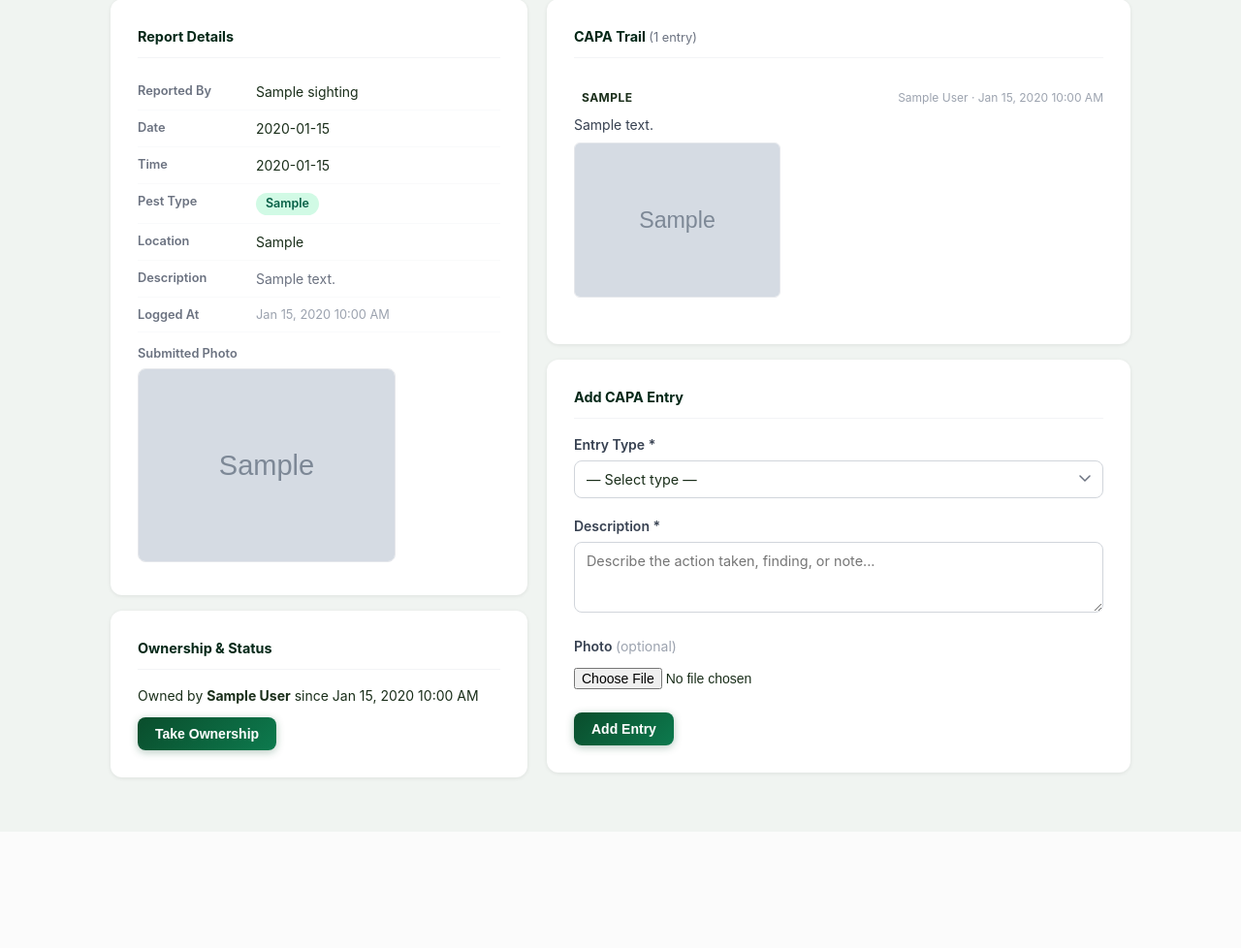
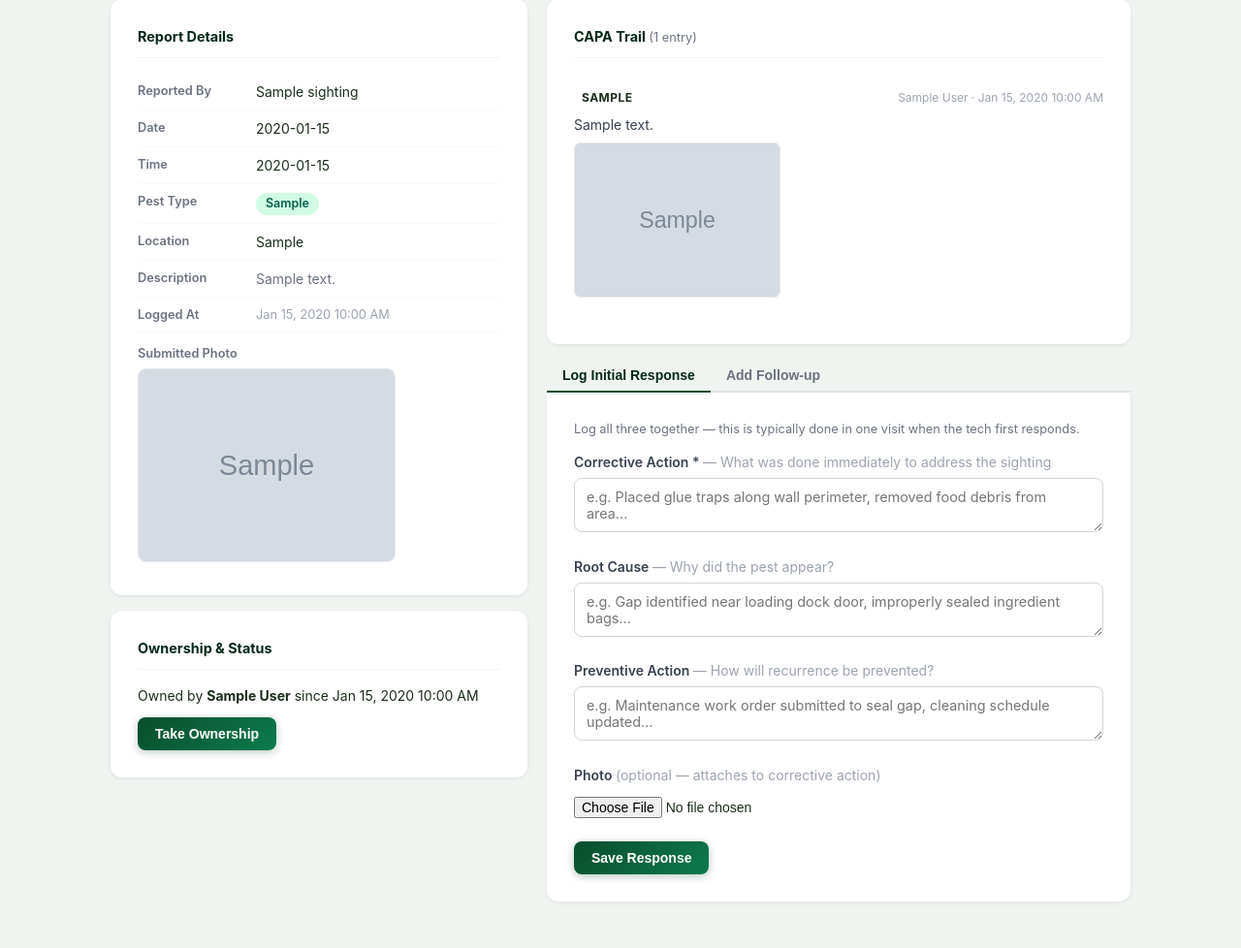
Before and after one commit to Jonjohnson9441/PestSightLogFlask, a Flask app: page /sightings/1 in a window 1280 px wide. Shown: the part 195-1173 px from the top of the page at 97% size. Before the commit the page ends 1001 px from the top, so only its background shows below. Run offline with Flask 3, Linux system fonts and the light colour scheme; a user stored in the database is signed in; tables that the repository leaves empty hold one stand-in row (values such as "Sample post"); grey boxes marked "Sample" are stand-in pictures.

Commit message:
Restructure CAPA form: combined initial response + separate follow-up tab

```diff
--- a/app.py
+++ b/app.py
@@ -288,15 +288,15 @@ def reopen_sighting(sighting_id):
 @app.route('/sightings/<int:sighting_id>/capa', methods=['POST'])
 @login_required
 def add_capa(sighting_id):
-    """Add a CAPA entry to a sighting."""
-    sighting    = Sighting.query.get_or_404(sighting_id)
-    entry_type  = request.form.get('entry_type', '').strip()
-    description = request.form.get('description', '').strip()
+    """Add CAPA entries to a sighting.
 
-    if not entry_type or not description:
-        flash('Entry type and description are required.', 'error')
-        return redirect(url_for('sighting_detail', sighting_id=sighting_id))
+    form_type='response' creates up to 3 entries at once (CA + Root Cause + Preventive).
+    form_type='followup' creates a single Verification or Comment entry.
+    """
+    sighting  = Sighting.query.get_or_404(sighting_id)
+    form_type = request.form.get('form_type', 'followup')
 
+    # Handle optional photo (shared by both form types)
     photo_filename = None
     photo_file = request.files.get('photo')
     if photo_file and photo_file.filename and allowed_file(photo_file.filename):
@@ -304,16 +304,54 @@ def add_capa(sighting_id):
         photo_filename = f'{uuid.uuid4().hex}.{ext}'
         photo_file.save(os.path.join(UPLOAD_FOLDER, photo_filename))
 
-    entry = CAPAEntry(
-        sighting_id=sighting_id,
-        user_id=current_user.id,
-        entry_type=entry_type,
-        description=description,
-        photo_filename=photo_filename
-    )
-    db.session.add(entry)
-    db.session.commit()
-    flash('CAPA entry added.', 'success')
+    if form_type == 'response':
+        corrective = request.form.get('corrective', '').strip()
+        root_cause = request.form.get('root_cause', '').strip()
+        preventive = request.form.get('preventive', '').strip()
+
+        if not corrective:
+            flash('Corrective Action is required.', 'error')
+            return redirect(url_for('sighting_detail', sighting_id=sighting_id))
+
+        added = 0
+        for entry_type, text in [
+            ('Corrective Action', corrective),
+            ('Root Cause',        root_cause),
+            ('Preventive Action', preventive),
+        ]:
+            if text:
+                entry = CAPAEntry(
+                    sighting_id=sighting_id,
+                    user_id=current_user.id,
+                    entry_type=entry_type,
+                    description=text,
+                    photo_filename=photo_filename if entry_type == 'Corrective Action' else None
+                )
+                db.session.add(entry)
+                added += 1
+
+        db.session.commit()
+        flash(f'CAPA response logged ({added} entr{"y" if added == 1 else "ies"} added).', 'success')
+
+    else:  # followup
+        entry_type  = request.form.get('entry_type', '').strip()
+        description = request.form.get('description', '').strip()
+
+        if not entry_type or not description:
+            flash('Entry type and description are required.', 'error')
+            return redirect(url_for('sighting_detail', sighting_id=sighting_id))
+
+        entry = CAPAEntry(
+            sighting_id=sighting_id,
+            user_id=current_user.id,
+            entry_type=entry_type,
+            description=description,
+            photo_filename=photo_filename
+        )
+        db.session.add(entry)
+        db.session.commit()
+        flash('Follow-up entry added.', 'success')
+
     return redirect(url_for('sighting_detail', sighting_id=sighting_id))
 
 
--- a/static/style.css
+++ b/static/style.css
@@ -520,6 +520,27 @@ a:hover { text-decoration: underline; }
   letter-spacing: 0.04em;
 }
 
+/* ── CAPA Form Tabs ───────────────────────────────────────────────────────── */
+.capa-tab {
+  padding: 8px 16px;
+  font-size: 0.875rem;
+  font-weight: 600;
+  color: #6b7280;
+  background: none;
+  border: none;
+  border-bottom: 2px solid transparent;
+  margin-bottom: -2px;
+  cursor: pointer;
+  transition: color 0.15s;
+}
+
+.capa-tab:hover { color: #052818; }
+
+.capa-tab-active {
+  color: #052818;
+  border-bottom-color: #0a4d2c;
+}
+
 .capa-type-corrective-action { background: #fee2e2; color: #991b1b; }
 .capa-type-root-cause         { background: #fef3c7; color: #92400e; }
 .capa-type-preventive-action  { background: #e0e7ff; color: #3730a3; }
--- a/templates/sighting_detail.html
+++ b/templates/sighting_detail.html
@@ -134,35 +134,80 @@
       {% endif %}
     </div>
 
-    <!-- Add CAPA entry form -->
     {% if sighting.status != 'completed' %}
-    <div class="form-card">
-      <h3 style="font-size:0.9rem;font-weight:700;color:#052818;margin-bottom:16px;padding-bottom:10px;border-bottom:1px solid #f3f4f6">Add CAPA Entry</h3>
+
+    <!-- Tab switcher -->
+    <div style="display:flex;gap:0;margin-bottom:0;border-bottom:2px solid #e5e7eb">
+      <button type="button" id="tab-response" onclick="showTab('response')"
+              class="capa-tab capa-tab-active">Log Initial Response</button>
+      <button type="button" id="tab-followup" onclick="showTab('followup')"
+              class="capa-tab">Add Follow-up</button>
+    </div>
+
+    <!-- Initial Response form (CA + Root Cause + Preventive in one) -->
+    <div id="panel-response" class="form-card" style="border-radius:0 0 12px 12px;margin-bottom:16px">
+      <p style="font-size:0.8rem;color:#6b7280;margin-bottom:14px">
+        Log all three together — this is typically done in one visit when the tech first responds.
+      </p>
       <form method="POST" action="{{ url_for('add_capa', sighting_id=sighting.id) }}" enctype="multipart/form-data">
+        <input type="hidden" name="form_type" value="response">
+        <div class="form-group">
+          <label for="corrective">Corrective Action *
+            <span class="optional">— What was done immediately to address the sighting</span>
+          </label>
+          <textarea id="corrective" name="corrective" rows="2" required
+                    placeholder="e.g. Placed glue traps along wall perimeter, removed food debris from area..."></textarea>
+        </div>
+        <div class="form-group">
+          <label for="root_cause">Root Cause
+            <span class="optional">— Why did the pest appear?</span>
+          </label>
+          <textarea id="root_cause" name="root_cause" rows="2"
+                    placeholder="e.g. Gap identified near loading dock door, improperly sealed ingredient bags..."></textarea>
+        </div>
+        <div class="form-group">
+          <label for="preventive">Preventive Action
+            <span class="optional">— How will recurrence be prevented?</span>
+          </label>
+          <textarea id="preventive" name="preventive" rows="2"
+                    placeholder="e.g. Maintenance work order submitted to seal gap, cleaning schedule updated..."></textarea>
+        </div>
+        <div class="form-group">
+          <label>Photo <span class="optional">(optional — attaches to corrective action)</span></label>
+          <input type="file" name="photo" accept="image/*" style="font-size:0.875rem;padding:6px 0">
+        </div>
+        <button type="submit" class="btn btn-primary">Save Response</button>
+      </form>
+    </div>
+
+    <!-- Follow-up form (Verification or Comment) -->
+    <div id="panel-followup" class="form-card" style="display:none;border-radius:0 0 12px 12px;margin-bottom:16px">
+      <p style="font-size:0.8rem;color:#6b7280;margin-bottom:14px">
+        Use this for verification (days/weeks after the fix) or to add a general comment.
+      </p>
+      <form method="POST" action="{{ url_for('add_capa', sighting_id=sighting.id) }}" enctype="multipart/form-data">
+        <input type="hidden" name="form_type" value="followup">
         <div class="form-group">
           <label for="entry_type">Entry Type *</label>
           <select id="entry_type" name="entry_type" class="form-select" required>
-            <option value="">— Select type —</option>
-            <option value="Corrective Action">Corrective Action — What was done immediately</option>
-            <option value="Root Cause">Root Cause — Why the pest appeared</option>
-            <option value="Preventive Action">Preventive Action — How to prevent recurrence</option>
-            <option value="Verification">Verification — Proof the fix worked</option>
+            <option value="">— Select —</option>
+            <option value="Verification">Verification — Proof the corrective action worked</option>
             <option value="Comment">Comment / Note</option>
           </select>
         </div>
         <div class="form-group">
           <label for="description">Description *</label>
           <textarea id="description" name="description" rows="3"
-                    placeholder="Describe the action taken, finding, or note..."></textarea>
+                    placeholder="Describe the follow-up finding or note..."></textarea>
         </div>
         <div class="form-group">
           <label>Photo <span class="optional">(optional)</span></label>
-          <input type="file" name="photo" accept="image/*"
-                 style="font-size:0.875rem;padding:6px 0">
+          <input type="file" name="photo" accept="image/*" style="font-size:0.875rem;padding:6px 0">
         </div>
-        <button type="submit" class="btn btn-primary">Add Entry</button>
+        <button type="submit" class="btn btn-primary">Add Follow-up</button>
       </form>
     </div>
+
     {% else %}
     <div class="form-card" style="text-align:center;padding:24px">
       <div style="font-size:1.5rem;margin-bottom:8px">&#10003;</div>
@@ -171,6 +216,15 @@
     </div>
     {% endif %}
 
+<script>
+function showTab(tab) {
+  document.getElementById('panel-response').style.display = tab === 'response' ? 'block' : 'none';
+  document.getElementById('panel-followup').style.display = tab === 'followup' ? 'block' : 'none';
+  document.getElementById('tab-response').className = 'capa-tab' + (tab === 'response' ? ' capa-tab-active' : '');
+  document.getElementById('tab-followup').className = 'capa-tab' + (tab === 'followup' ? ' capa-tab-active' : '');
+}
+</script>
+
   </div>
 </div>
 
```
